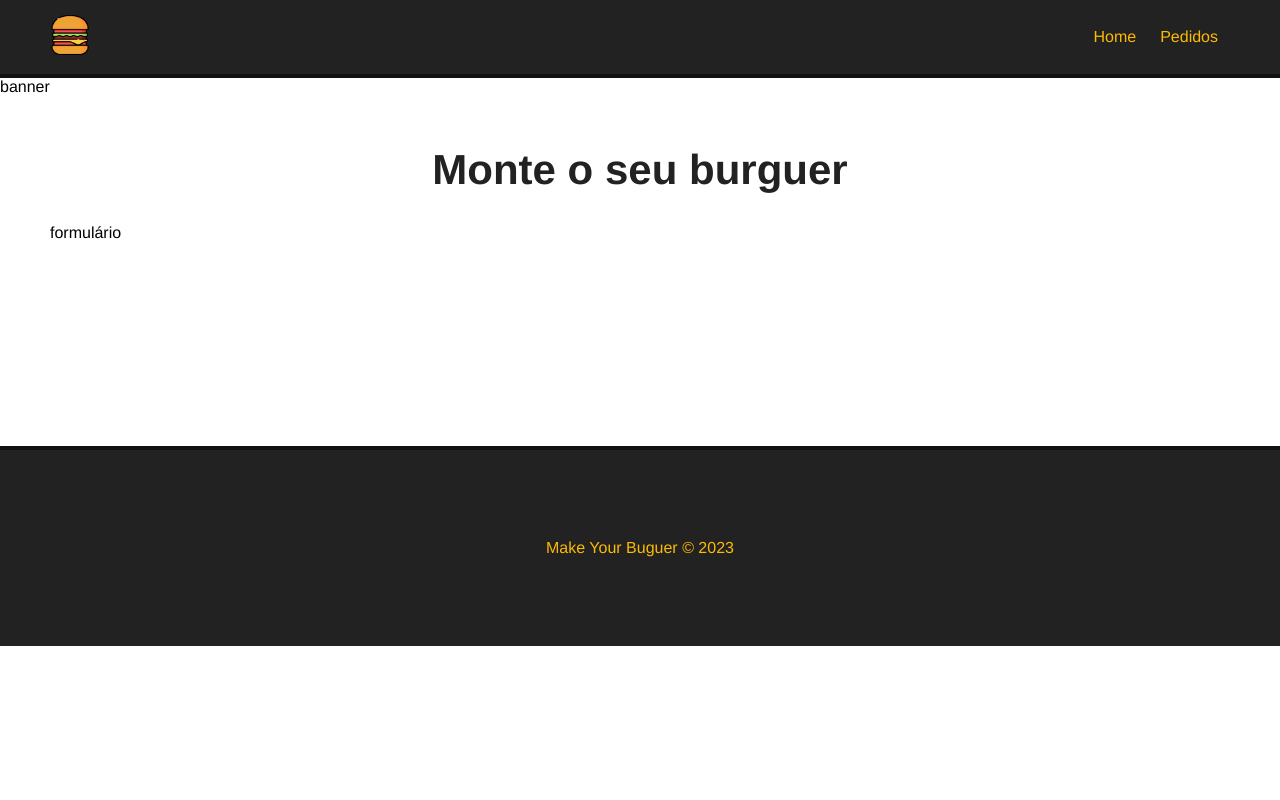
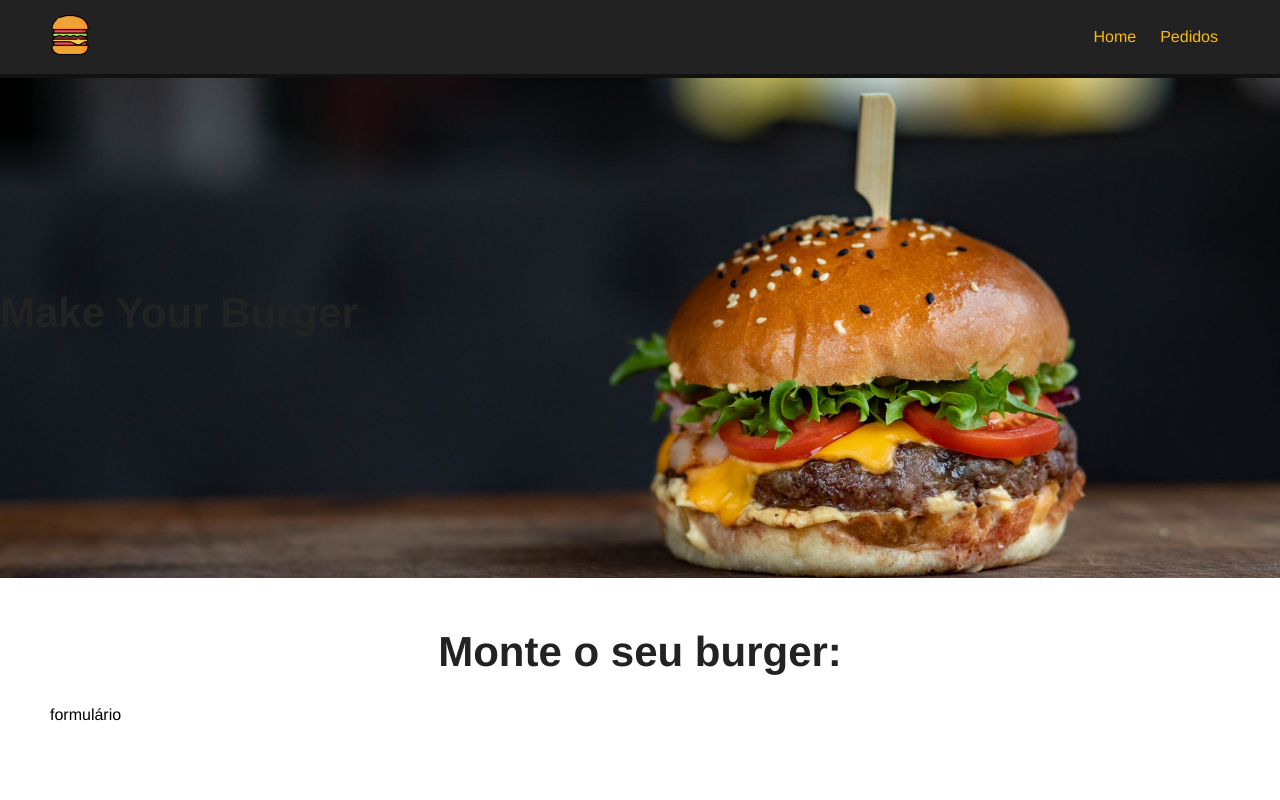
Before and after one commit to chagasleandro/Make_Your_Buguer, a Vue app: page / in a window 1280 px wide. Shown: the top 800 px of the page. Built offline with nearby package versions, Linux system fonts and the light colour scheme.

Commit message:
add src/assets/burger.jpg

```diff
--- a/src/components/Banner.vue
+++ b/src/components/Banner.vue
@@ -1,13 +1,23 @@
 <template>
-   <p>burger banner</p>
+   <div id="main-banner">
+      <h1>Make Your Burger</h1>
+   </div>
 </template>
 
 <script>
 export default {
-
+   name: "Banner"
 }
 </script>
 
 <style scoped>
-
+#main-banner {
+      background-image: url('~@/assets/burger.jpg') !important;
+      background-position: 0;
+      background-size: cover;
+      height: 500px;
+      display: flex;
+      align-items: center;
+      justify-content: flex-start;
+   }
 </style>
--- a/src/views/Home.vue
+++ b/src/views/Home.vue
@@ -1,13 +1,13 @@
 <template>
-  <p>banner</p>
+  <Banner />
   <div class="main-container">
-    <h1>Monte o seu burguer</h1>
+    <h1>Monte o seu burger:</h1>
     <p>formulário</p>
   </div>
 </template>
 
 <script>
-import Banner from '../components/banner.vue'
+import Banner from '../components/Banner.vue';
 
 export default {
   name: "Home",
```
Also changed, not shown: src/assets/burger.jpg (renamed from public/img/burger.jpg).
